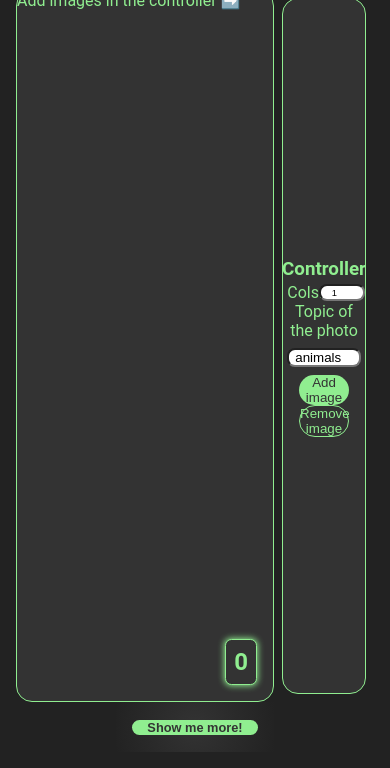
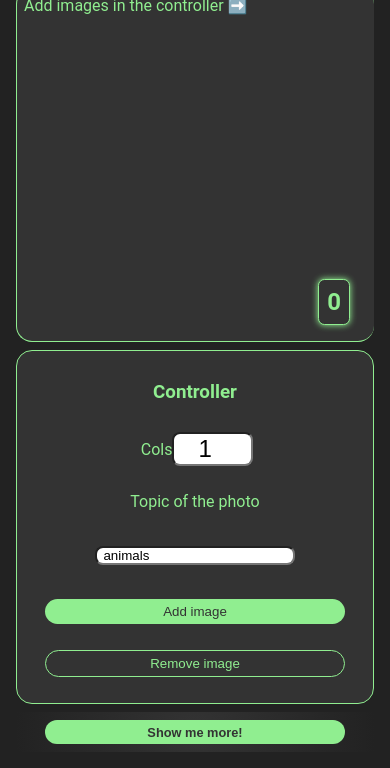
Before and after one commit to jjhbotache/image_arranger, a plain HTML site: page index.html in a window 390 px wide. Shown: the part 76-844 px from the top of the page. Drawn offline with Linux system fonts and the light colour scheme.

Commit message:
grid area responsive

```diff
--- a/styles.css
+++ b/styles.css
@@ -17,10 +17,21 @@ body{
     grid-template-columns: minmax(100px, 1fr) minmax(100px, 2fr) minmax(100px, 1fr);
     grid-template-rows: minmax(25px, 50px) minmax(100px, 3fr) minmax(25px, 50px);
     grid-template-areas:
-        "header header header"
-        "gallery gallery controller"
-        ". footer .";
+    "header header header"
+    "gallery gallery controller"
+    ". footer .";
     ;
+    gap: .5rem;
+    @media (width < 768px) {
+        grid-template-rows: 40px repeat(2,minmax(100px, 1fr)) 40px ;
+        grid-template-columns: 1fr;
+        grid-template-areas:
+            "header "
+            "gallery "
+            "controller "
+            "footer ";
+        ;
+    }
 }
 img{
     width: 100%;
@@ -30,6 +41,7 @@ img{
 /* ________________________________________________________________________ */
 .btn{
     width: calc(100% - 2rem);
+    max-width: 300px;
     padding: .3rem;
     background: lightgreen ;
     border: none ;
@@ -39,7 +51,6 @@ img{
         box-shadow .4s ease-in-out,
         background .2s ease-in-out,
         color .2s ease-in-out;
-    @media screen and (width < 768px) {padding: 0;}
 }
 .btn:hover{box-shadow:0 0 .4rem .03rem rgb(144, 238, 144);}
 .btn--outline, .btn:hover{
@@ -58,6 +69,9 @@ header{
     display: flex;
     justify-content: center;
     align-items: center;
+    font-size: calc(.4rem + 1vw);
+
+
 }
 /* ________________________________________________________________________ */
 .gallery{
@@ -66,7 +80,8 @@ header{
     position: relative;
     border: lightgreen solid 1px;
     border-radius: 1rem;
-
+    padding: .8vw;
+    border-right: none;
 }
 .gallery__pics-container{
     box-sizing: border-box;
@@ -75,9 +90,10 @@ header{
     display: grid;
     grid-template-columns: repeat(1,1fr);
     grid-template-rows: repeat(auto-fill, minmax(100px, 1fr));
-    gap: calc(3vw - .5rem);
+    gap: 1vw;
     overflow-y: auto;
-    padding: calc(3vw - 1rem);
+    overflow-x: hidden;
+    padding: 1vw;
 
 }
 .gallery__counter{
@@ -89,9 +105,9 @@ header{
     background: #333;
     color: lightgreen;
     border: lightgreen solid 1px;
-    box-shadow: 0 0 .4rem .05rem lightgreen;
+    box-shadow: 0 0 .4rem .02rem lightgreen;
     border-radius: .4rem;
-    margin: 1rem;
+    margin: 1rem 1.5rem;
 }
 .gallery__pics-container::-webkit-scrollbar{
     width: .3rem;
@@ -100,7 +116,6 @@ header{
 .gallery__pics-container::-webkit-scrollbar-thumb{
     padding: .2rem;
     background-color: lightgreen;
-    outline: #333 solid .4rem;
     border-radius: 999rem;
 
 }
@@ -121,17 +136,12 @@ header{
     grid-area: controller;
     background-color: #333;
     display: flex;
-    gap: 0.5rem;
-    overflow: hidden;
     flex-direction: column;
-    justify-content: center;
+    justify-content: space-evenly;
     align-items: center;
     text-align: center;
-    margin: .5rem;
     border: lightgreen solid 1px;
     border-radius: 1rem;
-    box-sizing: border-box;
-    @media screen and (width < 768px) {gap: 0;}
 }
 .controller__title{
     margin: .2rem 0;
@@ -153,9 +163,6 @@ header{
     text-align: center;
     margin: 0 calc(1vw - .5rem);
     border-radius: .5rem;
-    @media screen and (width < 768px) {
-        font-size: calc(2vw + .1rem);
-    }
 }
 .controller__separator{
     width: calc(100% - 2rem);
```
